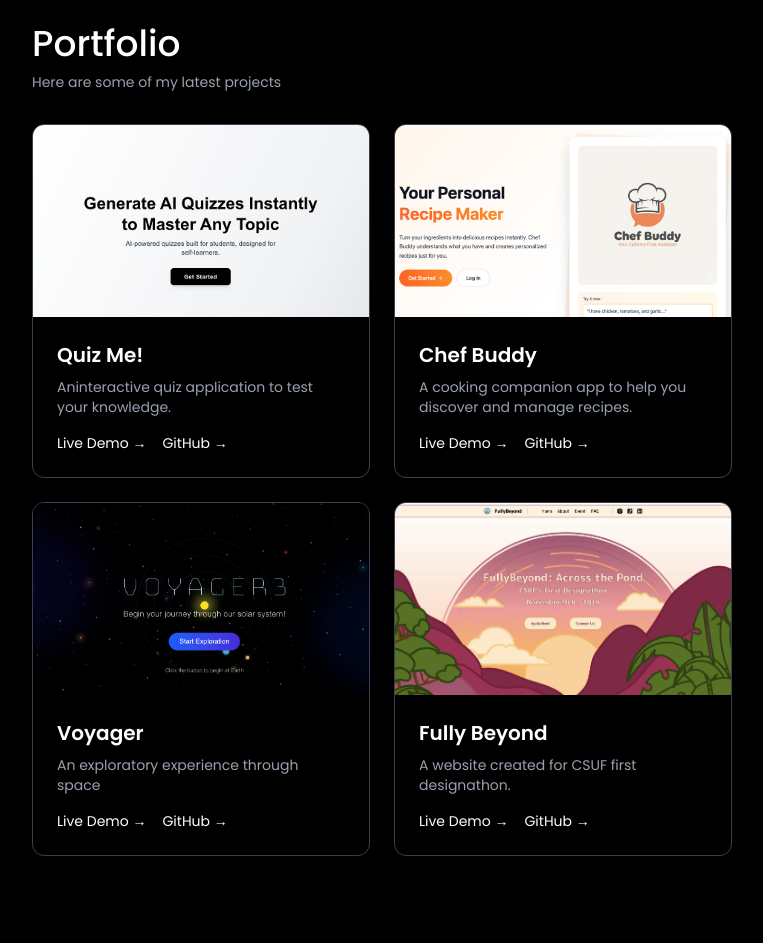
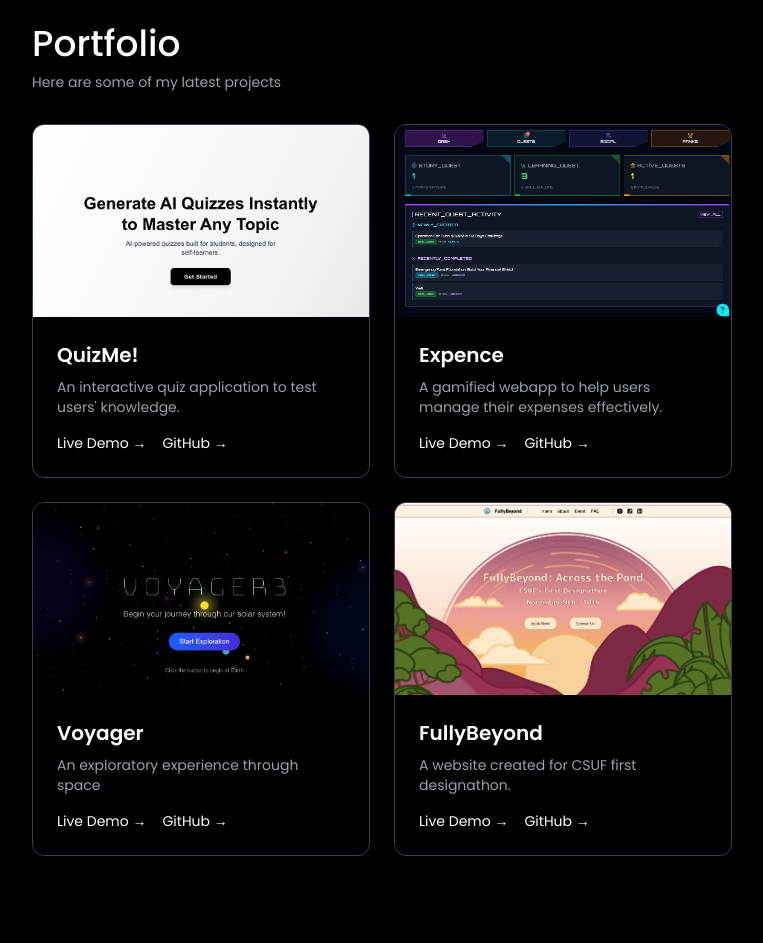
Before and after one commit to olasores/olasores-portfolio, a Next.js app: page / in a window 1280 px wide. Shown: the part 440-1383 px from the top of the page, without its empty margins (258-1021 px from the left). Built offline with nearby package versions, Linux system fonts and the light colour scheme.

Commit message:
added more projects

```diff
--- a/app/components/Portfolio.tsx
+++ b/app/components/Portfolio.tsx
@@ -2,22 +2,30 @@ export default function Portfolio() {
     const projects = [
         {
             id: 1,
-            title: "Quiz Me!",
-            description: "Aninteractive quiz application to test your knowledge.",
+            title: "QuizMe!",
+            description: "An interactive quiz application to test users' knowledge.",
             image: "/assets/quizzy.png",
             liveDemo: "https://quiz-me-sandy.vercel.app/",
             github: "https://github.com/olasores/QuizMe"
         },
         {
             id: 2,
-            title: "Chef Buddy",
-            description: "A cooking companion app to help you discover and manage recipes.",
-            image: "/assets/chef.png",
-            liveDemo: "https://chef-buddy-rouge.vercel.app/",
-            github: "https://github.com/olasores/ChefBuddy"
+            title: "Expence",
+            description: "A gamified webapp to help users manage their expenses effectively.",
+            image: "/assets/expence.png",
+            liveDemo: "https://expence-gilt.vercel.app/",
+            github: "https://github.com/olasores/expence"
         },
+        // {
+        //     id: 3,
+        //     title: "Chef Buddy",
+        //     description: "A cooking companion app to help you discover and manage recipes.",
+        //     image: "/assets/chef.png",
+        //     liveDemo: "https://chef-buddy-rouge.vercel.app/",
+        //     github: "https://github.com/olasores/ChefBuddy"
+        // },
          {
-            id: 3,
+            id: 4,
             title: "Voyager",
             description: "An exploratory experience through space",
             image: "/assets/voyager.png",
@@ -25,13 +33,15 @@ export default function Portfolio() {
             github: "https://github.com/olasores/fullyhacks_adventure"
         },
         {
-            id: 4,
-            title: "Fully Beyond",
+            id: 5,
+            title: "FullyBeyond",
             description: "A website created for CSUF first designathon.",
             image: "/assets/fullyb.webp",
             liveDemo: "https://fullybeyond.acmcsuf.com/",
             github: "https://github.com/olasores/fullybeyond"
         }
+
+
 
     ];
 
```
Also changed, not shown: public/assets/expence.png (added).
